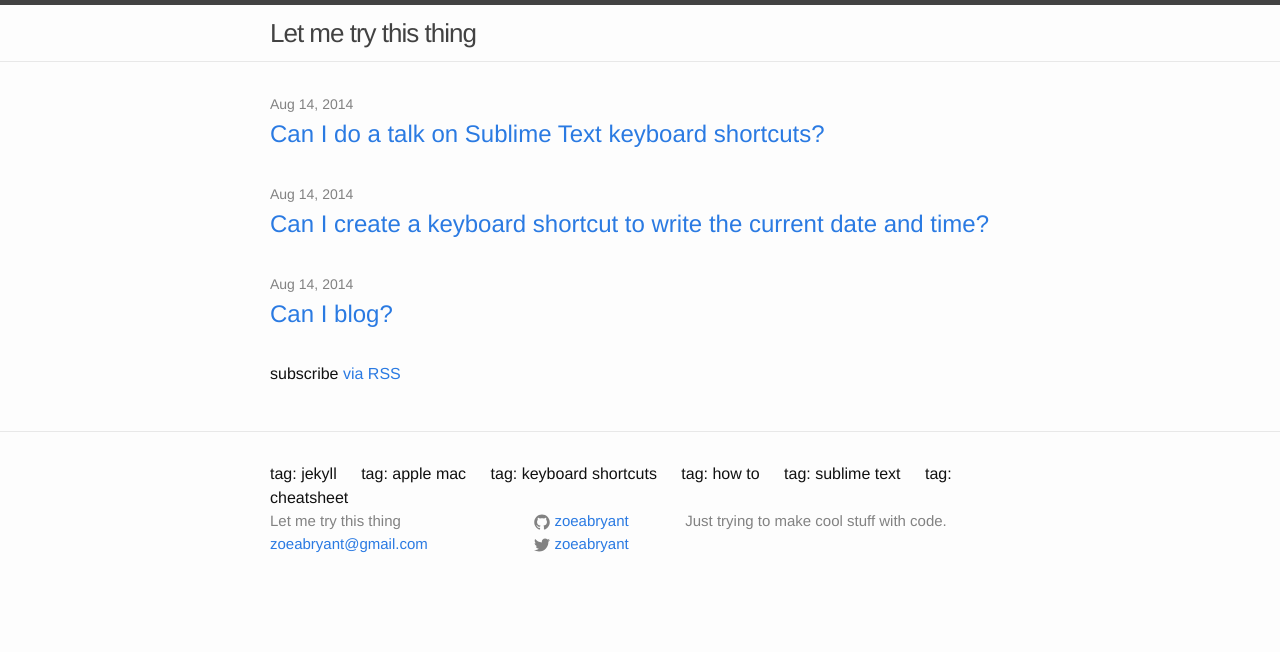
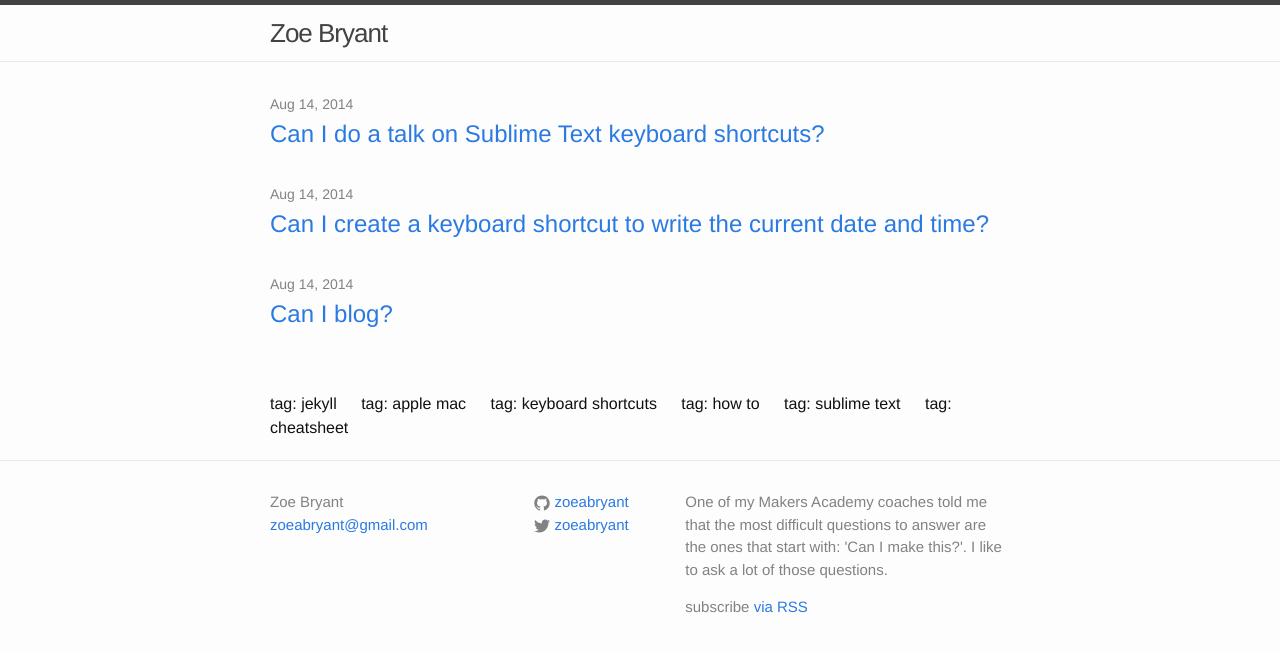
Before and after one commit to zoeabryant/blog-archive, a Jekyll site: the page built from index.html, in a window 1280 px wide. Shown: the top 652 px of the page. Built offline with Jekyll 4.4.1, drawn with Linux system fonts in a browser that asks for light colours; Markdown is read by kramdown in place of the engine named in the settings.

Commit message:
Tweaks, better descriptions

```diff
--- a/_config.yml
+++ b/_config.yml
@@ -1,8 +1,8 @@
 # Site settings
-title: Let me try this thing
+title: Zoe Bryant
 email: zoeabryant@gmail.com
 description: > # this means to ignore newlines until "baseurl:"
- Just trying to make cool stuff with code.
+ One of my Makers Academy coaches told me that the most difficult questions to answer are the ones that start with: 'Can I make this?'. I like to ask a lot of those questions.
 baseurl: "" # the subpath of your site, e.g. /blog/
 url: http://localhost:4000/ # the base hostname & protocol for your site
 twitter_username: zoeabryant
--- a/_includes/footer.html
+++ b/_includes/footer.html
@@ -1,20 +1,19 @@
+
+<nav class="site-nav wrapper">
+  <div class="trigger">
+    {% for page in site.pages %}
+      {% if page.title %}
+      <a class="page-link" href="{{ page.url | prepend: site.baseurl }}">{{ page.title }}</a>
+      {% endif %}
+    {% endfor %}
+  </div>
+</nav>
 
 <footer class="site-footer">
 
   <div class="wrapper">
 
     <!-- <h2 class="footer-heading">{{ site.title }}</h2> -->
-
-    <nav class="site-nav">
-      <div class="trigger">
-        {% for page in site.pages %}
-          {% if page.title %}
-          <a class="page-link" href="{{ page.url | prepend: site.baseurl }}">{{ page.title }}</a>
-          {% endif %}
-        {% endfor %}
-      </div>
-    </nav>
-
 
     <div class="footer-col-wrapper">
       <div class="footer-col  footer-col-1">
@@ -59,6 +58,7 @@
 
       <div class="footer-col  footer-col-3">
         <p class="text">{{ site.description }}</p>
+        <p class="rss-subscribe">subscribe <a href="{{ "/feed.xml" | prepend: site.baseurl }}">via RSS</a></p>
       </div>
     </div>
 
--- a/_sass/_layout.scss
+++ b/_sass/_layout.scss
@@ -24,8 +24,7 @@
 }
 
 .site-nav {
-    float: right;
-    // line-height: 56px;
+    margin-bottom: 20px;
 
     .menu-icon {
         display: none;
--- a/index.html
+++ b/index.html
@@ -21,7 +21,4 @@ layout: default
     {% endfor %}
   </ul>
 
-  <p class="rss-subscribe">subscribe <a href="{{ "/feed.xml" | prepend: site.baseurl }}">via RSS</a></p>
-
-
 </div>
```
